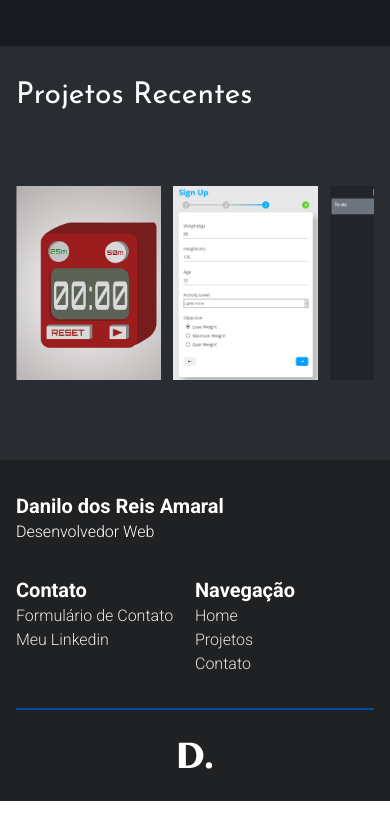
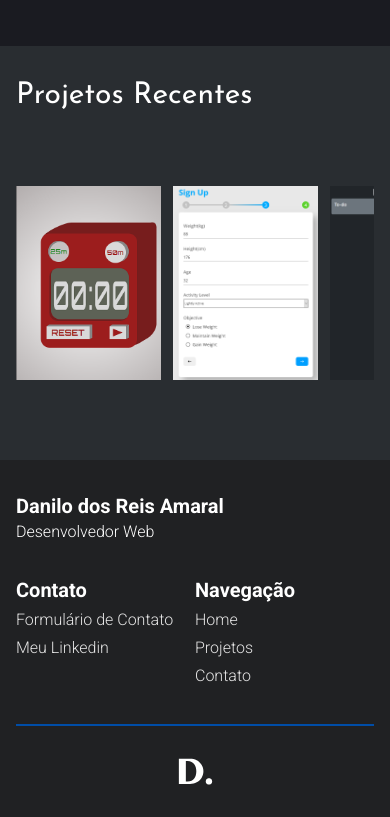
Before and after one commit to DanReiss/personal-website, a Next.js app: page / in a window 390 px wide. Shown: the part 1949-2766 px from the top of the page. Built offline with nearby package versions, Linux system fonts and the light colour scheme.

Commit message:
corrigir pequenos erros e fazer melhorias

```diff
--- a/src/components/Footer.jsx
+++ b/src/components/Footer.jsx
@@ -11,16 +11,16 @@ function Footer() {
           <h4 className="md:text-lg">Desenvolvedor Web</h4>
         </div>
         <div className="col-span-6 md:col-span-4 md:justify-self-center">
-          <h3 className="text-xl font-bold md:mb-1">Contato</h3>
+          <h3 className="text-xl font-bold mb-1">Contato</h3>
           <ul className="text-neutral-200">
-            <li className="md:mb-1">
+            <li className="mb-1">
               <Link
                 href="/contact"
               >
                 Formulário de Contato
               </Link>
             </li>
-            <li className="md:mb-1">
+            <li className="mb-1">
               <a
                 href="https://www.linkedin.com/in/danilo-dos-reis-amaral-8a5405234/"
                 target="_blank"
@@ -32,23 +32,23 @@ function Footer() {
           </ul>
         </div>
         <div className="col-span-6 md:col-span-4 md:justify-self-center">
-          <h3 className="text-xl font-bold md:mb-1">Navegação</h3>
+          <h3 className="text-xl font-bold mb-1">Navegação</h3>
           <ul className="text-neutral-200">
-            <li className="md:mb-1">
+            <li className="mb-1">
               <Link
                 href="/"
               >
                 Home
               </Link>
             </li>
-            <li className="md:mb-1">
+            <li className="mb-1">
               <Link
                 href="/projects"
               >
                 Projetos
               </Link>
             </li>
-            <li className="md:mb-1">
+            <li className="mb-1">
               <Link
                 href="/contact"
               >
--- a/src/components/Navbar.jsx
+++ b/src/components/Navbar.jsx
@@ -55,7 +55,7 @@ function Navbar({ active }) {
               ${
                 route.name === active
                   ? 'bg-blue mb-2 text-lg'
-                  : 'hover:bg-dark_gray'
+                  : 'hover:bg-dark_gray lg:hover:bg-gray'
               }
               mb-2 lg:mb-0 lg:ml-4 lg:px-4 text-lg transition-all`}
             >
--- a/src/components/ProjectsCarousel.jsx
+++ b/src/components/ProjectsCarousel.jsx
@@ -21,7 +21,7 @@ function ProjectsCarousel({ projects }) {
                   rel="noreferrer"
                   className="h-full w-full block"
                 >
-                  <h4 className="absolute w-full bottom-0 font-roboto text-center uppercase tracking-[0.2em] text-[0.9em] xl:text-lg">{project.name}</h4>
+                  <h4 className="absolute w-full bottom-0 font-roboto text-center uppercase tracking-[0.2em] text-[0.85em] xl:text-lg">{project.name}</h4>
                 </a>
               </div>
             </div>
```
